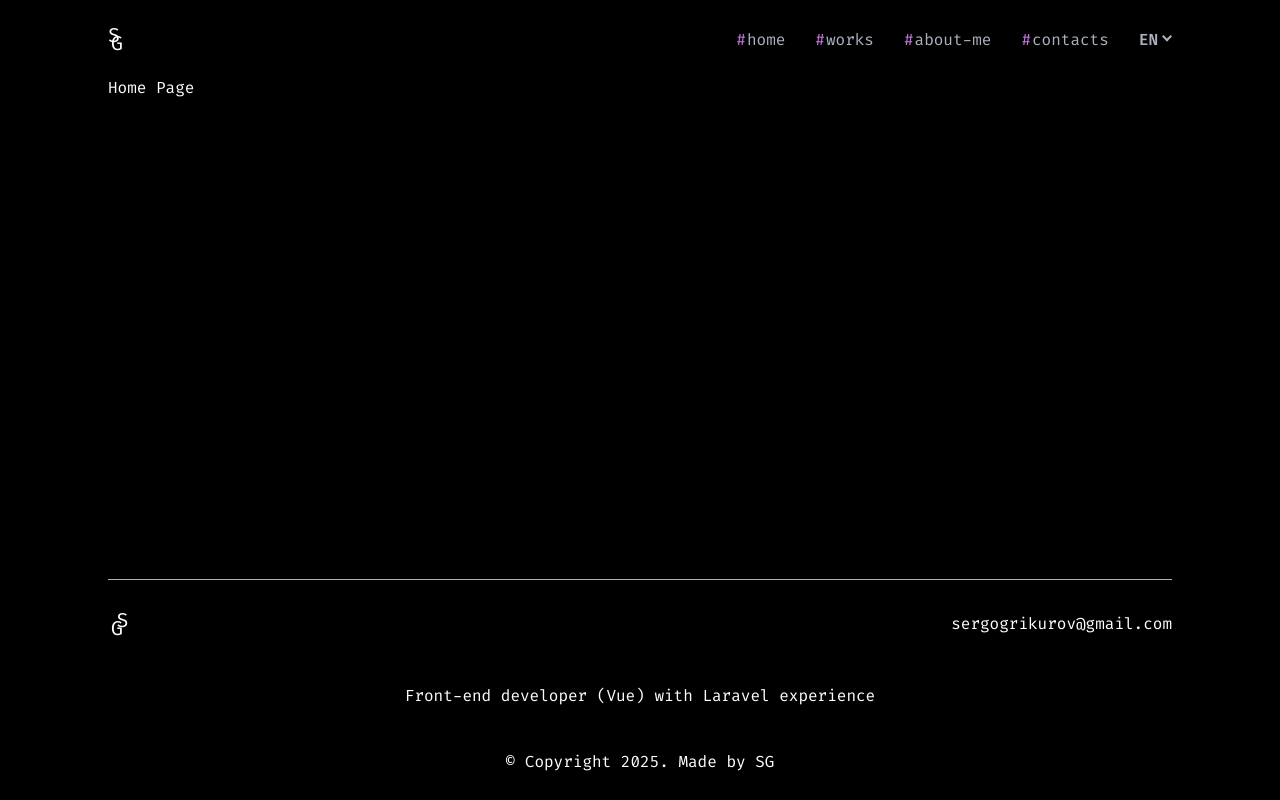
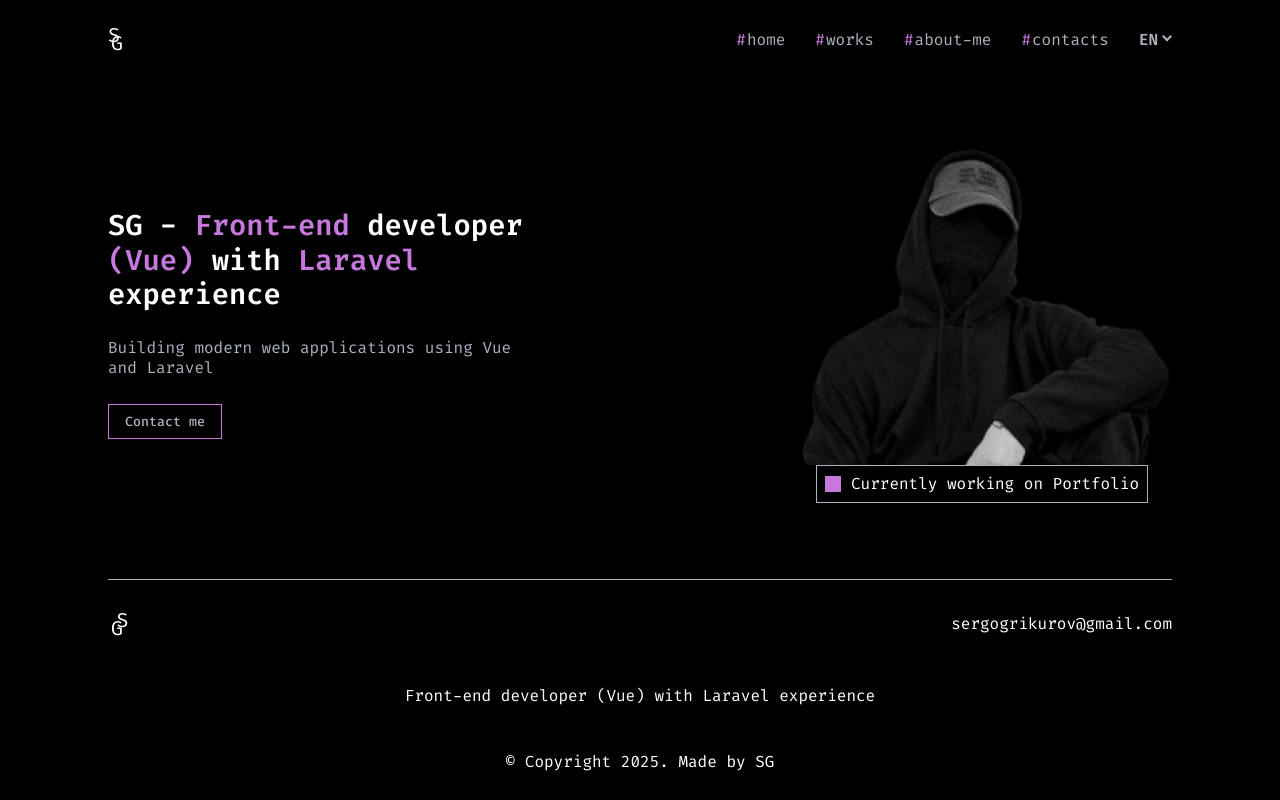
Before and after one commit to sergogrikurov/portfolio, a Vue app: page /en in a window 1280 px wide. Built offline with nearby package versions, Linux system fonts and the light colour scheme.

Commit message:
home first completed

```diff
--- a/src/components/Footer.vue
+++ b/src/components/Footer.vue
@@ -1,16 +1,20 @@
 <script setup>
 import Logo from "./Logo.vue";
+
+import { useI18n } from "vue-i18n";
+
+const { locale, t } = useI18n();
 </script>
 <template>
   <div class="footer">
     <div class="footer__top">
       <Logo />
-      <a href="mailto:sergogrikurov@gmail.com"> sergogrikurov@gmail.com </a>
+      <a href="mailto:sergogrikurov@gmail.com">sergogrikurov@gmail.com</a>
     </div>
     <div class="footer__desc">
-      Front-end developer (Vue) with Laravel experience
+      {{ t("footer.desc") }}
     </div>
-    <div class="footer__copy">© Copyright 2025. Made by SG</div>
+    <div class="footer__copy">© {{ t("footer.copy") }}</div>
   </div>
 </template>
 
@@ -33,5 +37,9 @@ import Logo from "./Logo.vue";
       line-height: 1.4;
     }
   }
+  &__copy {
+    display: flex;
+    align-items: center;
+  }
 }
 </style>
--- a/src/i18n/index.js
+++ b/src/i18n/index.js
@@ -9,6 +9,21 @@ const messages = {
       about: "about-me",
       contacts: "contacts",
     },
+    home: {
+      frontEnd: "Front-end",
+      developer: "developer",
+      vue: "(Vue)",
+      width: "with",
+      laravel: "Laravel",
+      experience: "experience",
+      hero: "Building modern web applications using Vue and Laravel",
+      contactMe: "Contact me",
+      workingOn: "Currently working on Portfolio",
+    },
+    footer: {
+      desc: "Front-end developer (Vue) with Laravel experience",
+      copy: "Copyright 2025. Made by SG",
+    },
   },
   ru: {
     works: { title: "Страница Работ" },
@@ -17,6 +32,21 @@ const messages = {
       works: "проекты",
       about: "о-себе",
       contacts: "контакты",
+    },
+    home: {
+      frontEnd: "Front-end",
+      developer: "разработчик",
+      vue: "(Vue)",
+      width: "с",
+      laravel: "Laravel",
+      experience: "опытом работы",
+      hero: "Создаю современные веб-приложения с использованием Vue и Laravel",
+      contactMe: "Связаться со мной",
+      workingOn: "Сейчас работаю над портфолио",
+    },
+    footer: {
+      desc: "Front-end разработчик (Vue) с опытом работы с Laravel",
+      copy: "Все права защищены 2025. Сделал SG",
     },
   },
 };
--- a/src/views/Home.vue
+++ b/src/views/Home.vue
@@ -1,5 +1,127 @@
+<script setup>
+import { useI18n } from "vue-i18n";
+import { useRouter, useRoute, RouterLink } from "vue-router";
+
+import Image from "@/assets/images/home/image.png";
+
+// router
+const router = useRouter();
+const route = useRoute();
+
+const { locale, t } = useI18n();
+</script>
 <template>
   <div class="home">
-    <h1>Home Page</h1>
+    <section class="home__first home-first">
+      <div class="home-first__content">
+        <h2>
+          SG -
+          <span class="home-first__content_purple">
+            {{ t("home.frontEnd") }}
+          </span>
+          {{ t("home.developer") }}
+          <span class="home-first__content_purple">
+            {{ t("home.vue") }}
+          </span>
+          {{ t("home.width") }}
+          <span class="home-first__content_purple">
+            {{ t("home.laravel") }}
+          </span>
+          {{ t("home.experience") }}
+        </h2>
+        <p>{{ t("home.hero") }}</p>
+        <RouterLink :to="{ name: 'contacts', params: { lang: locale } }">
+          <button>{{ t("home.contactMe") }}</button>
+        </RouterLink>
+      </div>
+      <div class="home-first__image">
+        <img :src="Image" alt="Image" />
+        <p><span></span>{{ t("home.workingOn") }}</p>
+      </div>
+    </section>
   </div>
 </template>
+
+<style lang="scss" scoped>
+.home-first {
+  @include adaptive-value(padding-top, 80, 40);
+  @include adaptive-value(padding-bottom, 80, 40);
+  display: flex;
+  align-items: center;
+  justify-content: space-between;
+  @media (max-width: $mobile) {
+    flex-direction: column;
+    gap: rem(30);
+  }
+  &__content {
+    @include adaptive-value(width, 540, 290);
+    display: flex;
+    flex-direction: column;
+    @include adaptive-value(gap, 30, 20);
+    & h2 {
+      font-weight: 600;
+      @include adaptive-value(font-size, 32, 24);
+      line-height: 1.2;
+    }
+    &_purple {
+      color: $purple;
+    }
+    & p {
+      color: $gray;
+      line-height: 1.25;
+    }
+    & button {
+      width: fit-content;
+      border: 1px solid $purple;
+      background-color: transparent;
+      font-weight: 500;
+      color: $gray;
+      padding: rem(8) rem(16);
+      display: inline-flex;
+      align-items: center;
+      justify-content: center;
+      transition: all 0.3s ease;
+
+      &:hover {
+        background-color: $purple;
+        color: $main-color;
+        transform: translateY(-2px);
+        box-shadow: 0 4px 8px rgba(0, 0, 0, 0.2);
+      }
+
+      &:active {
+        transform: translateY(0);
+        box-shadow: 0 2px 4px rgba(0, 0, 0, 0.2);
+      }
+    }
+  }
+  &__image {
+    @include adaptive-value(width, 440, 290);
+    display: flex;
+    flex-direction: column;
+    align-items: center;
+    & img {
+      display: block;
+      width: 100%;
+      height: 100%;
+    }
+    & p {
+      display: flex;
+      align-items: center;
+      gap: rem(10);
+      border: 1px solid $gray;
+      padding: rem(10) rem(8);
+      @media (max-width: $mobile) {
+        text-align: center;
+        line-height: 1.2;
+      }
+      & span {
+        display: block;
+        width: rem(16);
+        height: rem(16);
+        background-color: $purple;
+      }
+    }
+  }
+}
+</style>
```
Also changed, not shown: src/assets/images/home/Image.png (added).
